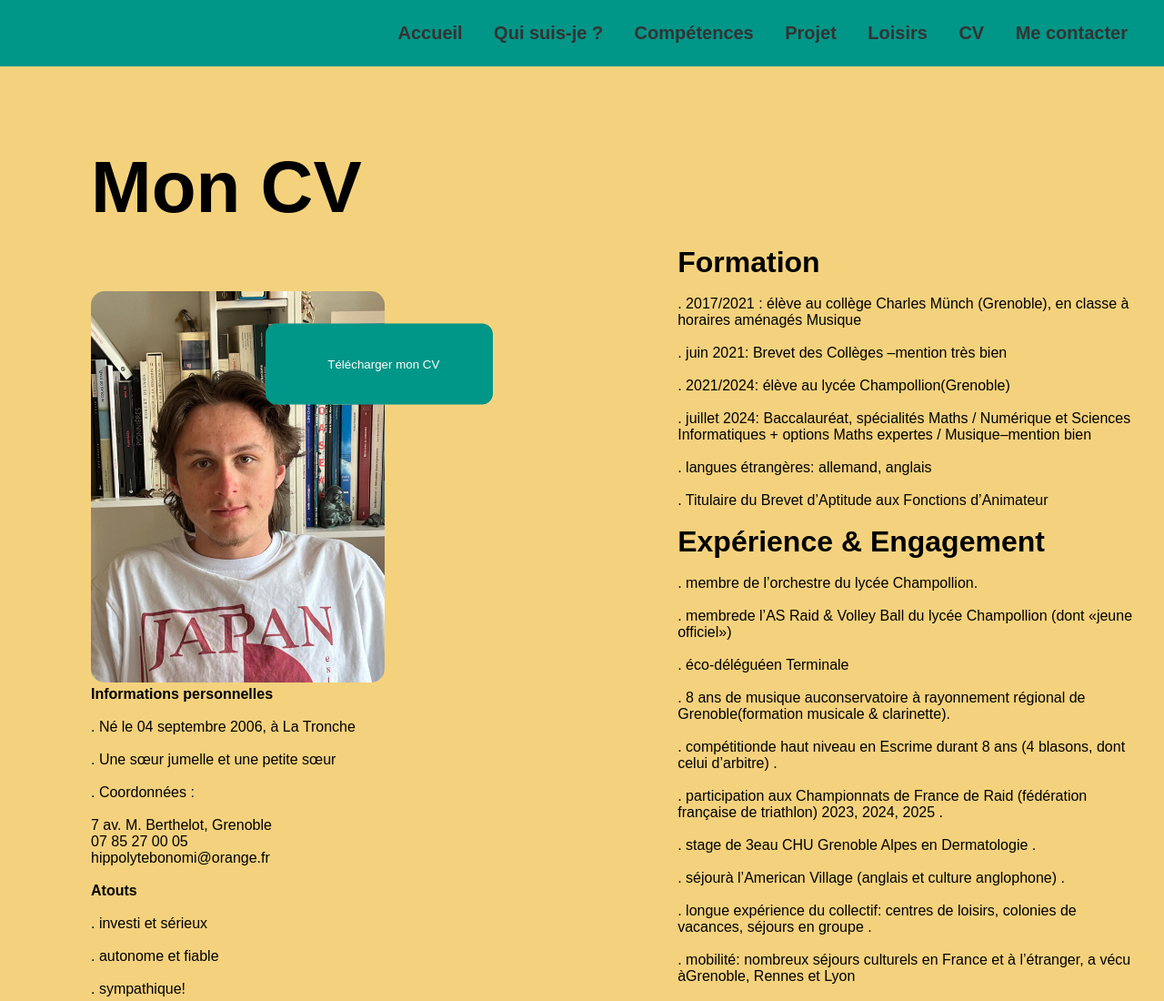
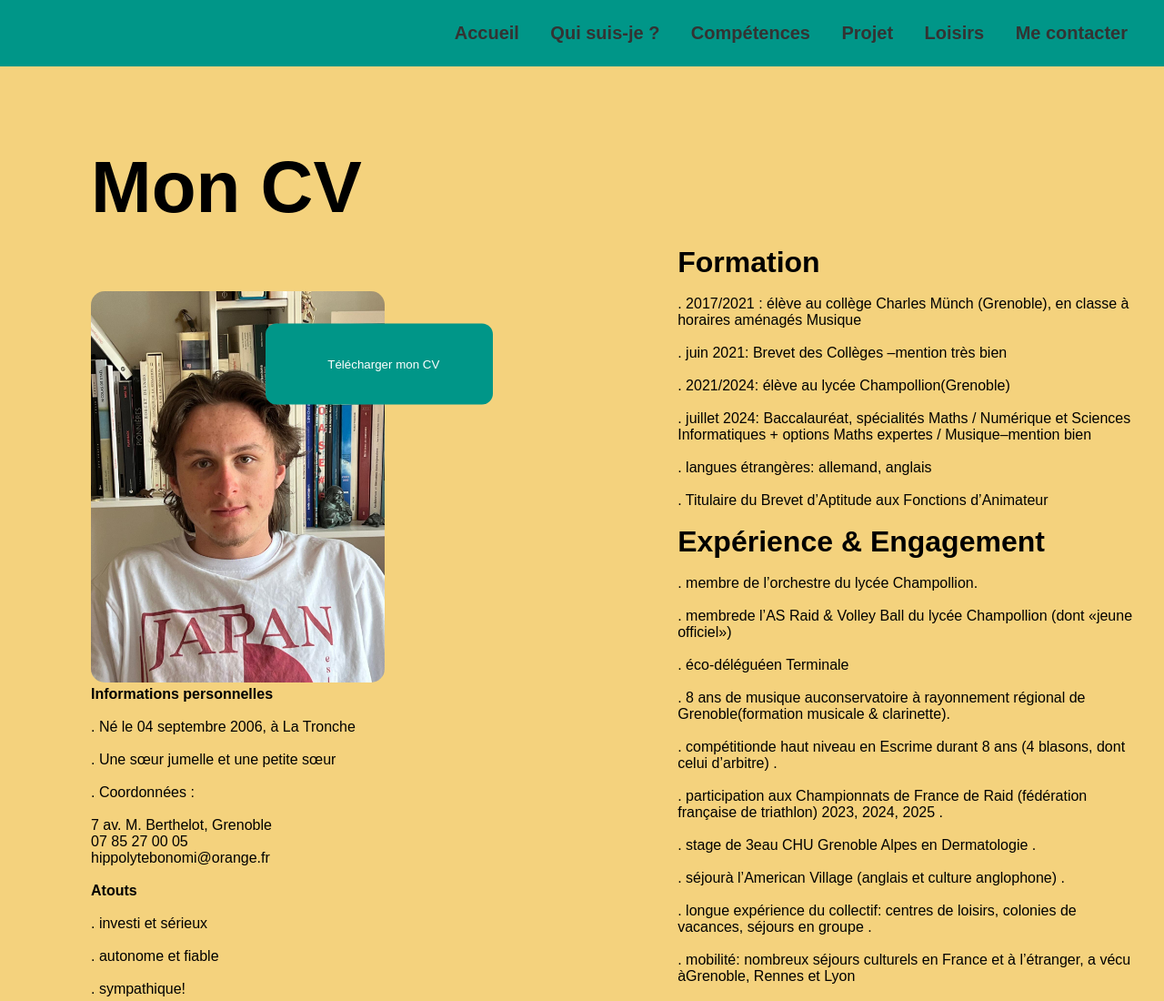
Before and after one commit to HippolyteBonomi/Portfolio, a plain HTML site: page cv.html in a window 1280 px wide. Shown: the top 1100 px of the page at 91% size. Drawn offline with Linux system fonts and the light colour scheme.

Commit message:
Update cv.html

```diff
--- a/cv.html
+++ b/cv.html
@@ -13,7 +13,6 @@
         <a href="competences.html">Compétences</a>
         <a href="projets.html">Projet</a>
         <a href="loisirs.html">Loisirs</a>
-        <a href="cv.html">CV</a>
         <a href="contact.html">Me contacter</a>
     </nav>
 
```
